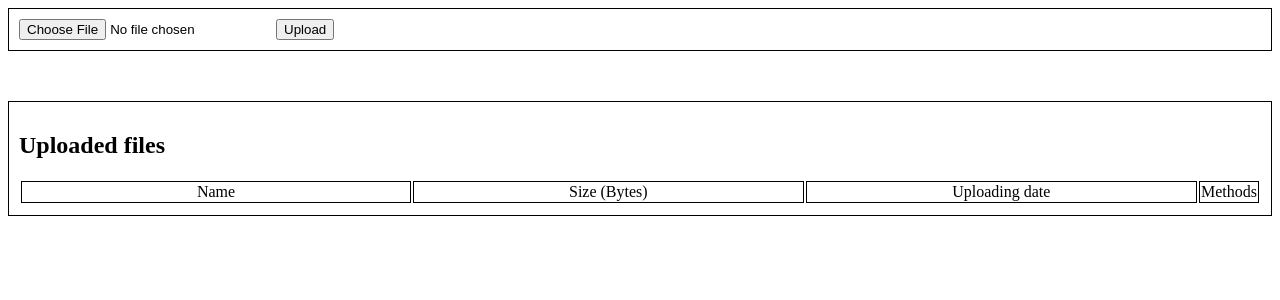
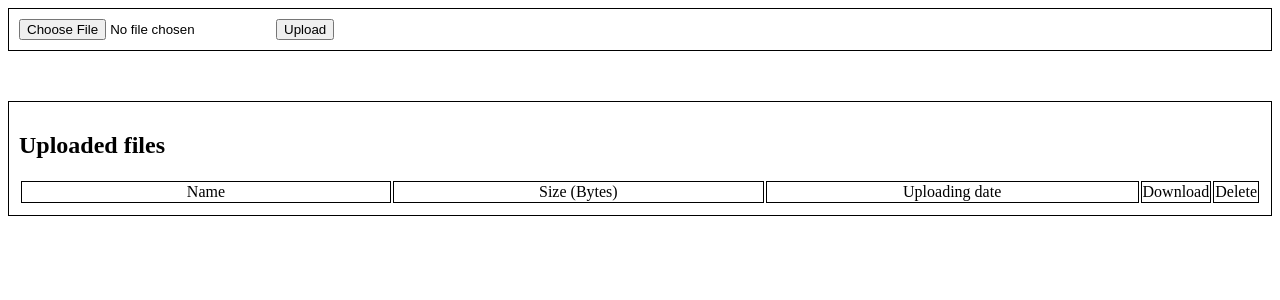
Before and after one commit to Alfr3d/codeacademy, a PHP site: page / in a window 1280 px wide. Shown: the top 300 px of the page. Run offline with PHP 8.4, Linux system fonts and the light colour scheme.

Commit message:
added delete file functionality

```diff
--- /dev/null
+++ b/filesUploading/deleteFile.php
@@ -0,0 +1,4 @@
+<?php
+
+// 1. Istrinti failai is data diro.
+// 2. Istrinti failo masyva os fileUploadLogs masyvo.
--- a/filesUploading/downloadFile.php
+++ b/filesUploading/downloadFile.php
@@ -1,6 +1,6 @@
 <?php
 
-$file = $_POST['filePath'];
+$file = $_GET['filePath'];
 
 if (file_exists($file)) {
     header('Content-Type: application/octet-stream');
--- a/filesUploading/index.php
+++ b/filesUploading/index.php
@@ -44,18 +44,19 @@
                 <td>Name</td>
                 <td>Size (Bytes)</td>
                 <td>Uploading date</td>
-                <td>Methods</td>
+                <td>Download</td>
+                <td>Delete</td>
             </tr>
-            <?php foreach ($filesLogs as $fileLog): ?>
+            <?php foreach ($filesLogs as $key => $fileLog): ?>
                 <tr>
                     <td><?= $fileLog['name'] ?></td>
                     <td><?= $fileLog['size'] ?></td>
                     <td><?= $fileLog['dateCreated'] ?></td>
                     <td>
-                        <form method="post" action="downloadFile.php">
-                            <input type="hidden" name="filePath" value="<?= $fileLog['path']?> ">
-                            <button type="submit">Download</button>
-                        </form>
+                        <a href="downloadFile.php?filePath=<?= $fileLog['path'] ?>">Download</a>
+                    </td>
+                    <td>
+                        <a href="deleteFile.php?fileKey=<?= $key ?>">Delete</a>
                     </td>
                 </tr>
             <?php endforeach; ?>
```
